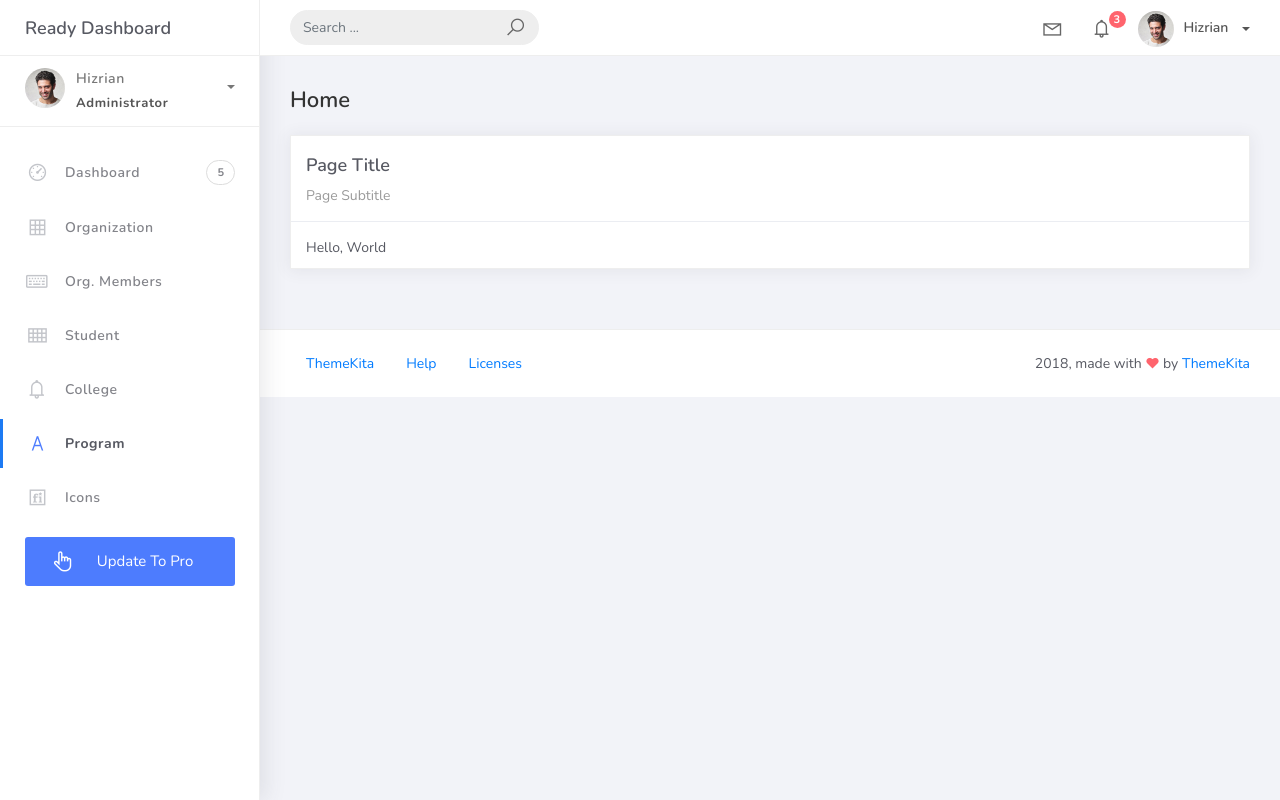
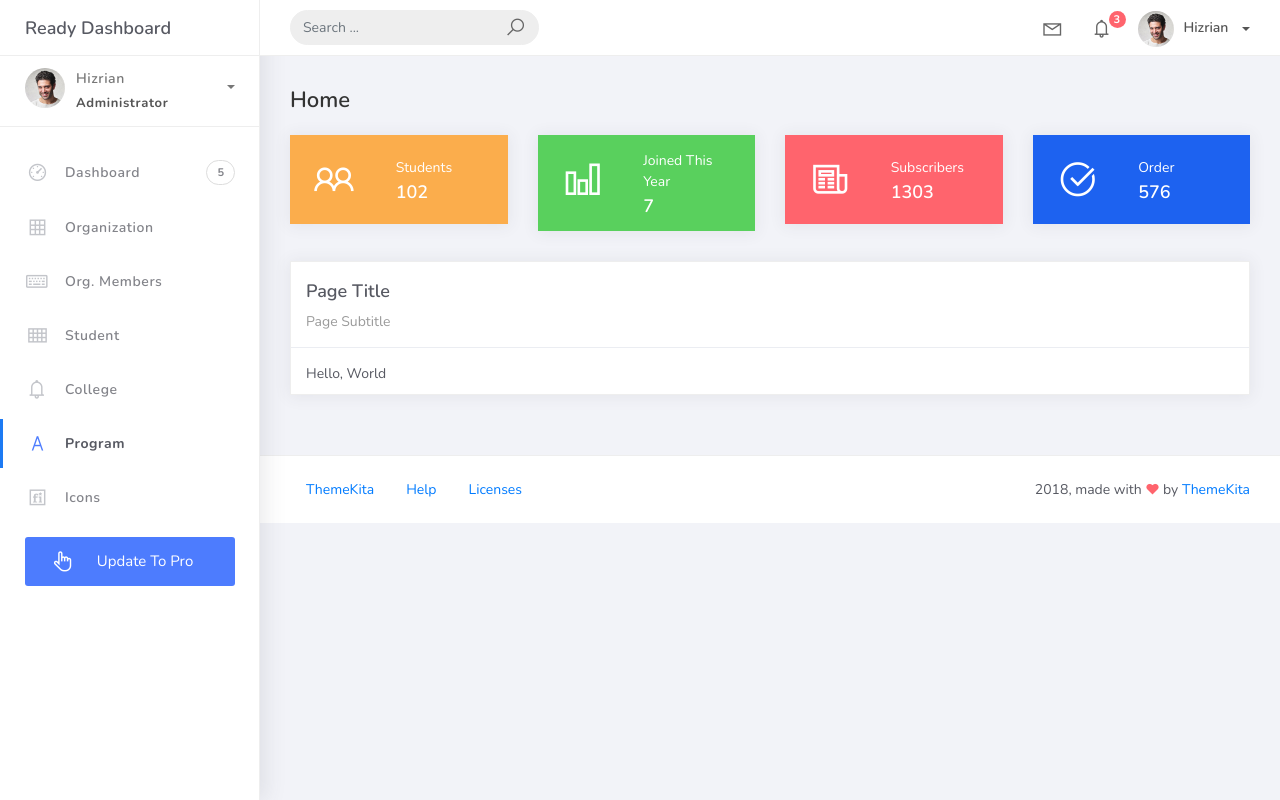
Before and after one commit to Agonnie2326uwu/PSUSphere, a Django app: page / in a window 1280 px wide. Run offline with Django 5.2, Linux system fonts and the light colour scheme; data comes from the database, SQL or seed files in the repository; some libraries are stand-ins or nearby versions.

Commit message:
listsfins

```diff
--- a/projectsite/studentorg/views.py
+++ b/projectsite/studentorg/views.py
@@ -6,17 +6,51 @@ from django.views.generic.edit import CreateView, UpdateView, DeleteView
 from studentorg.models import Organization, OrgMember, Student, College, Program
 from studentorg.forms import OrganizationForm, OrgMemberForm, StudentForm, CollegeForm, ProgramForm
 from django.urls import reverse_lazy
+from django.db.models import Q
+from django.utils import timezone
 
 class HomePageView(ListView):
     model = Organization
     context_object_name = 'home'
     template_name = "home.html"
 
+    def get_context_data(self, **kwargs):
+
+        context = super().get_context_data(**kwargs)
+        context["total_students"] = Student.objects.count()
+
+        today = timezone.now().date()
+        count = (
+            OrgMember.objects.filter(
+                date_joined__year=today.year
+            )
+            .values("student")
+            .distinct()
+            .count()
+        )
+
+        context["students_joined_this_year"] = count
+        return context
+
+
 class OrganizationList(ListView):
     model = Organization
     context_object_name = 'organization'
     template_name = 'org_list.html'
     paginate_by = 5
+    ordering = ["college__college_name","name"]
+
+    def get_queryset(self):
+        qs = super().get_queryset()
+        query = self.request.GET.get('q')
+
+        if query:
+           qs = qs.filter(
+               Q(name__icontains=query) |
+               Q(description__icontains=query)
+               )
+        return qs
+
 
 class OrganizationCreateView(CreateView):
     model = Organization
@@ -41,6 +75,16 @@ class CollegeList(ListView):
     template_name = 'college_list.html'
     paginate_by = 5
 
+    def get_queryset(self):
+        qs = super().get_queryset()
+        query = self.request.GET.get('q')
+
+        if query:
+           qs = qs.filter(
+               Q(college_name__icontains=query)
+               )
+        return qs
+
 class CollegeCreateView(CreateView):
     model = College
     form_class = CollegeForm
@@ -63,6 +107,25 @@ class ProgramList(ListView):
     context_object_name = 'program'
     template_name = 'program_list.html'
     paginate_by = 5
+
+    def get_queryset(self):
+        qs = super().get_queryset()
+        query = self.request.GET.get('q')
+
+        if query:
+           qs = qs.filter(
+               Q(college__college_name__icontains=query) |
+               Q(prog_name__icontains=query)
+               )
+        return qs
+
+    def get_ordering(self):
+        allowed = ["prog_name", "college__college_name"]
+        sort_by = self.request.GET.get("sort_by")
+        if sort_by in allowed:
+            return sort_by
+        return "prog_name"
+
 
 class ProgramCreateView(CreateView):
     model = Program
@@ -87,6 +150,20 @@ class StudentList(ListView):
     template_name = 'student_list.html'
     paginate_by = 5
 
+    def get_queryset(self):
+        qs = super().get_queryset()
+        query = self.request.GET.get('q')
+
+        if query:
+           qs = qs.filter(
+               Q(lastname__icontains=query) |
+               Q(firstname__icontains=query) |
+               Q(middlename__icontains=query) |
+               Q(student_id__icontains=query) |
+               Q(program__prog_name__icontains=query)
+               )
+        return qs
+
 class StudentCreateView(CreateView):
     model = Student
     form_class = StudentForm
@@ -110,6 +187,17 @@ class OrgMemberList(ListView):
     template_name = 'orgmember_list.html'
     paginate_by = 5
 
+    def get_queryset(self):
+        qs = super().get_queryset()
+        query = self.request.GET.get('q')
+
+        if query:
+           qs = qs.filter(
+               Q(student__firstname__icontains=query) |
+               Q(student__lastname__icontains=query)
+               )
+        return qs
+
 class OrgMemberCreateView(CreateView):
     model = OrgMember
     form_class = OrgMemberForm
--- a/projectsite/templates/college_list.html
+++ b/projectsite/templates/college_list.html
@@ -12,9 +12,9 @@
                     <br />
                     <div class="col-md-12 row">
                         <div class="col-md-6">
-                            <form class="navbar-left navbar-form nav-search mr-md-3" action="">
+                            <form class="navbar-left navbar-form nav-search mr-md-3" action="{% url 'college-list'%}">
                                 <div class="input-group">
-                                    <input type="text" placeholder="Search colleges..." class="form-control" />
+                                    <input type="text" placeholder="Search colleges..." class="form-control" name="q" />
                                     <div class="input-group-append">
                                         <span class="input-group-text">
                                             <i class="la la-search search-icon"></i>
--- a/projectsite/templates/home.html
+++ b/projectsite/templates/home.html
@@ -3,6 +3,88 @@
 <div class="content">
   <div class="container-fluid">
     <h4 class="page-title">Home</h4>
+        <div class="row">
+          <div class="col-md-3">
+            <div class="card card-stats card-warning">
+              <div class="card-body">
+                <div class="row">
+                  <div class="col-5">
+                    <div class="icon-big text-center">
+                      <i class="la la-users"></i>
+                    </div>
+                  </div>
+                  <div class="col-7 d-flex align-items-center">
+                    <div class="numbers">
+                      <p class="card-category">Students</p>
+                      <h4 class="card-title">{{total_students}}</h4>
+                    </div>
+                  </div>
+                </div>
+              </div>
+            </div>
+          </div>
+
+          <div class="col-md-3">
+            <div class="card card-stats card-success">
+              <div class="card-body">
+                <div class="row">
+                  <div class="col-5">
+                    <div class="icon-big text-center">
+                      <i class="la la-bar-chart"></i>
+                    </div>
+                  </div>
+                  <div class="col-7 d-flex align-items-center">
+                    <div class="numbers">
+                      <p class="card-category">Joined This Year</p>
+                      <h4 class="card-title">{{students_joined_this_year}}</h4>
+                    </div>
+                  </div>
+                </div>
+              </div>
+            </div>
+          </div>
+
+          <div class="col-md-3">
+            <div class="card card-stats card-danger">
+              <div class="card-body">
+                <div class="row">
+                  <div class="col-5">
+                    <div class="icon-big text-center">
+                      <i class="la la-newspaper-o"></i>
+                    </div>
+                  </div>
+                  <div class="col-7 d-flex align-items-center">
+                    <div class="numbers">
+                      <p class="card-category">Subscribers</p>
+                      <h4 class="card-title">1303</h4>
+                    </div>
+                  </div>
+                </div>
+              </div>
+            </div>
+          </div>
+
+          <div class="col-md-3">
+            <div class="card card-stats card-primary">
+              <div class="card-body">
+                <div class="row">
+                  <div class="col-5">
+                    <div class="icon-big text-center">
+                      <i class="la la-check-circle"></i>
+                    </div>
+                  </div>
+                  <div class="col-7 d-flex align-items-center">
+                    <div class="numbers">
+                      <p class="card-category">Order</p>
+                      <h4 class="card-title">576</h4>
+                    </div>
+                  </div>
+                </div>
+              </div>
+            </div>
+          </div>
+        </div>
+
     <div class="row">
       <div class="col-md-12">
         <div class="card">
--- a/projectsite/templates/org_list.html
+++ b/projectsite/templates/org_list.html
@@ -12,9 +12,9 @@
                     <br />
                     <div class="col-md-12 row">
                         <div class="col-md-6">
-                            <form class="navbar-left navbar-form nav-search mr-md-3" action="">
+                            <form class="navbar-left navbar-form nav-search mr-md-3" action="{% url 'organization-list' %}">
                                 <div class="input-group">
-                                    <input type="text" placeholder="Search ..." class="form-control" />
+                                    <input type="text" placeholder="Search ..." class="form-control" name="q" />
                                     <div class="input-group-append">
                                         <span class="input-group-text">
                                             <i class="la la-search search-icon"></i>
--- a/projectsite/templates/orgmember_list.html
+++ b/projectsite/templates/orgmember_list.html
@@ -12,9 +12,9 @@
                     <br />
                     <div class="col-md-12 row">
                         <div class="col-md-6">
-                            <form class="navbar-left navbar-form nav-search mr-md-3" action="">
+                            <form class="navbar-left navbar-form nav-search mr-md-3" action="{% url 'orgmember-list'%}">
                                 <div class="input-group">
-                                    <input type="text" placeholder="Search members..." class="form-control" />
+                                    <input type="text" placeholder="Search members..." class="form-control" name="q" />
                                     <div class="input-group-append">
                                         <span class="input-group-text">
                                             <i class="la la-search search-icon"></i>
--- a/projectsite/templates/student_list.html
+++ b/projectsite/templates/student_list.html
@@ -12,9 +12,9 @@
                     <br />
                     <div class="col-md-12 row">
                         <div class="col-md-6">
-                            <form class="navbar-left navbar-form nav-search mr-md-3" action="">
+                            <form class="navbar-left navbar-form nav-search mr-md-3" action="{% url 'student-list'%}">
                                 <div class="input-group">
-                                    <input type="text" placeholder="Search students..." class="form-control" />
+                                    <input type="text" placeholder="Search students..." class="form-control" name="q" />
                                     <div class="input-group-append">
                                         <span class="input-group-text">
                                             <i class="la la-search search-icon"></i>
```
Also changed, not shown: projectsite/templates/program_list.html (+19 -2 lines).
